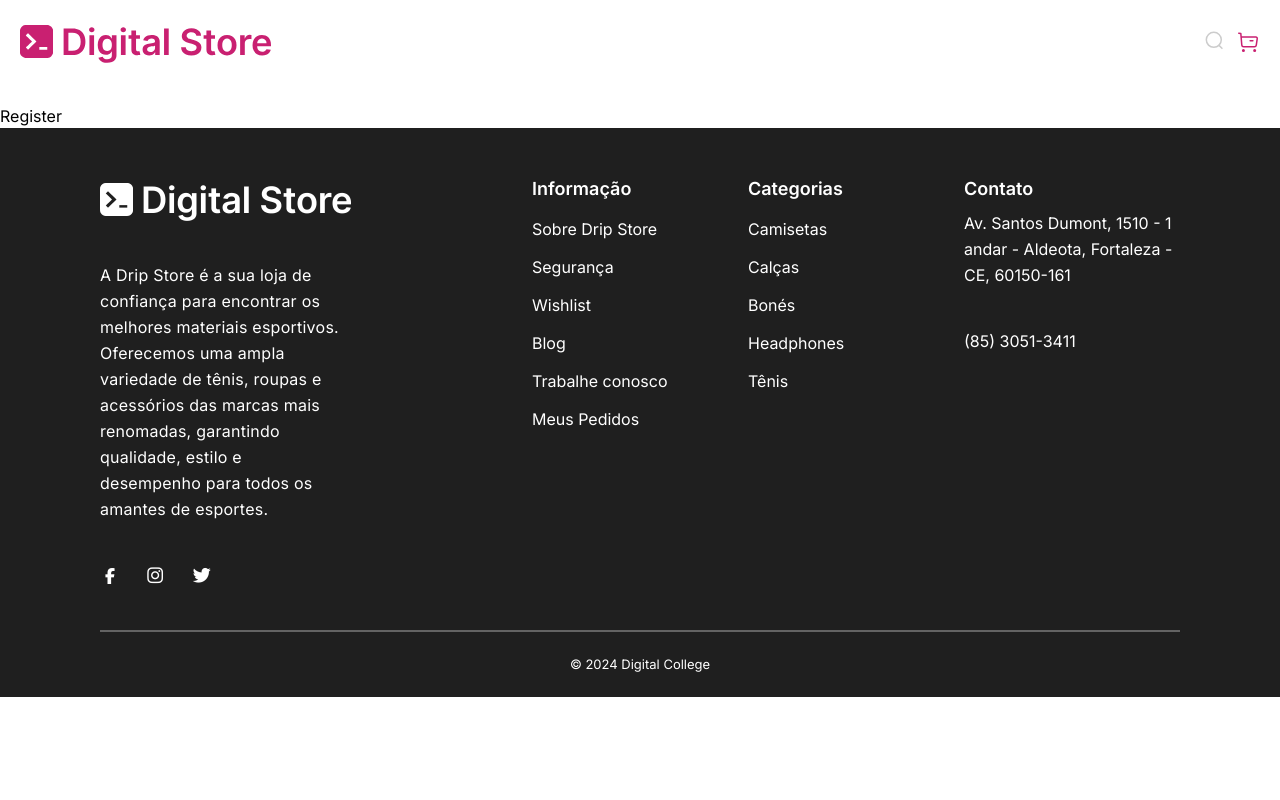
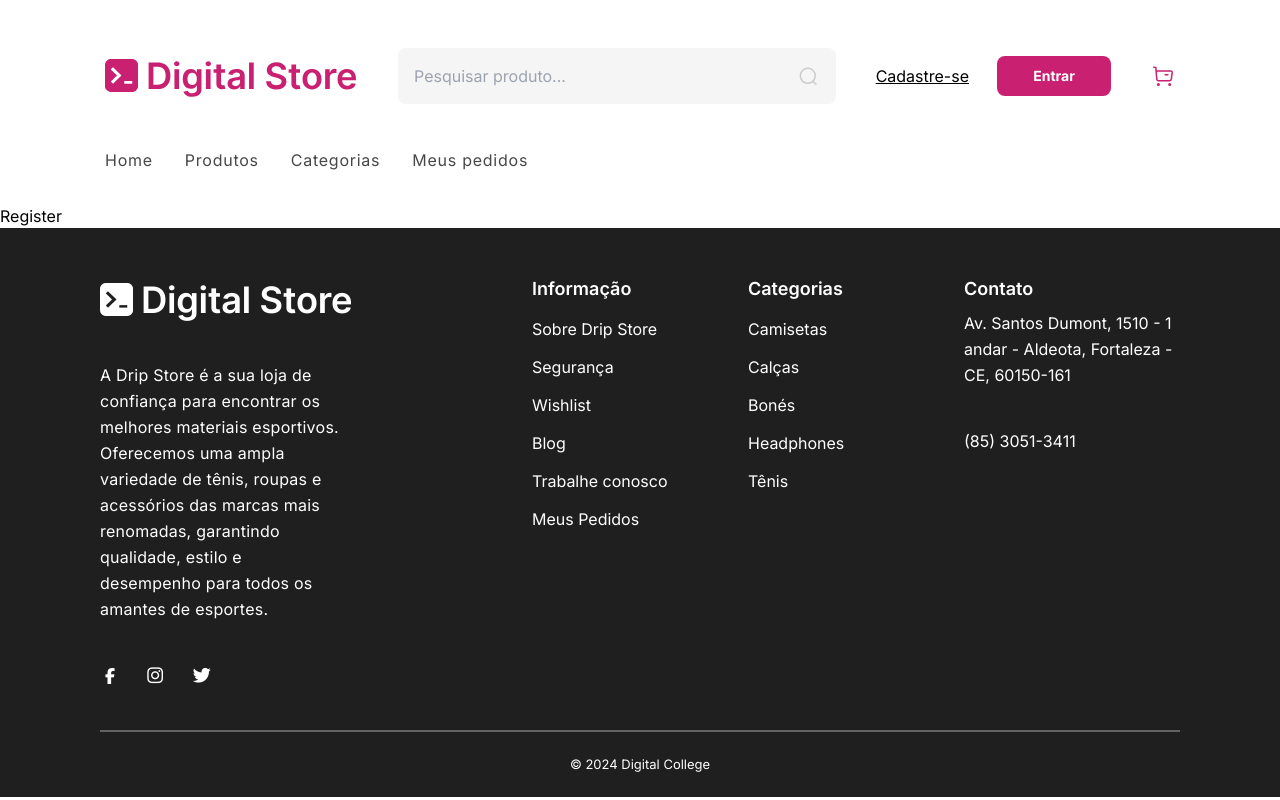
Before and after one commit to flaviare1s/drip-store, a React (Vite) app: page /register in a window 1280 px wide. Built offline with nearby package versions, Linux system fonts and the light colour scheme.

Commit message:
Estiliza versão desktop do Header

```diff
--- /dev/null
+++ b/src/components/Button.jsx
@@ -0,0 +1,8 @@
+// eslint-disable-next-line react/prop-types
+export const Button = ({ title }) => {
+  return (
+    <button>
+      { title }
+    </button>
+  )
+}
--- a/src/components/Header/Header.jsx
+++ b/src/components/Header/Header.jsx
@@ -4,6 +4,7 @@ import { DigitalLogo } from '../Header/DigitalLogo.jsx'
 import { CartIcon } from './CartIcon.jsx'
 import { SearchIcon } from './SearchIcon.jsx'
 import { SearchComponent } from './SearchComponent.jsx'
+import { Link } from 'react-router-dom'
 
 export const Header = () => {
   const [isSearchOpen, setIsSearchOpen] = useState(false)
@@ -11,16 +12,29 @@ export const Header = () => {
   const toggleSearch = () => setIsSearchOpen(!isSearchOpen)
 
   return (
-    <header className='p-5'>
-      <section className='flex justify-between items-center pb-5'>
+    <header className='p-5 sm:pt-10 lg:pt-12 sm:pb-[25px] lg:pb-[30px] lg:px-[105px]'>
+      <section className='flex justify-between items-center pb-5 sm:pb-[42px] gap-10'>
         <BurguerIcon />
         <DigitalLogo />
+        <div className='hidden lg:block w-full'>
+          <SearchComponent />
+        </div>
+        <div className='hidden lg:flex gap-3 items-center justify-center gap-7'>
+          <Link className='underline whitespace-nowrap' to='/register'>Cadastre-se</Link>
+          <Link to='/login' className='bg-primary h-10 w-[114px] text-white rounded-lg block font-bold text-sm text-center p-2.5 hover:bg-tertiary'>Entrar</Link>
+        </div>
         <div className='flex gap-3'>
-          <SearchIcon hover={true} cursor={true} onClick={toggleSearch} />
+          <SearchIcon hover={true} cursor={true} onClick={toggleSearch} hiddenOnMd={true} />
           <CartIcon />
         </div>
       </section>
-        {isSearchOpen && <SearchComponent />}
+        {isSearchOpen && <SearchComponent hiddenOnMd={false} />}
+      <nav className='lg:flex justify-start items-center gap-8 hidden text-dark-gray-2 leading-[28px] tracking-[0.75px]'>
+        <Link className='hover:underline hover:text-primary hover:font-bold' to='/'>Home</Link>
+        <Link className='hover:underline hover:text-primary hover:font-bold' to='/products'>Produtos</Link>
+        <Link className='hover:underline hover:text-primary hover:font-bold' to='/categories'>Categorias</Link>
+        <Link className='hover:underline hover:text-primary hover:font-bold' to='/orders'>Meus pedidos</Link>
+      </nav>
     </header>
   )
 }
--- a/src/components/Header/SearchIcon.jsx
+++ b/src/components/Header/SearchIcon.jsx
@@ -1,7 +1,7 @@
 /* eslint-disable react/prop-types */
-export const SearchIcon = ({ hover = true, cursor = true, onClick }) => {
+export const SearchIcon = ({ hover = true, cursor = true, onClick, hiddenOnMd }) => {
   return (
-    <div className={`${cursor ? 'cursor-pointer' : ''} ${hover ? 'group' : ''}`} onClick={onClick}>
+    <div className={`${cursor ? 'cursor-pointer' : ''} ${hover ? 'group' : ''} ${hiddenOnMd ? 'md:hidden' : ''}`} onClick={onClick}>
       <svg width="20" height="20" viewBox="0 0 20 20" fill="none" xmlns="http://www.w3.org/2000/svg">
         <circle cx="9.80547" cy="9.80553" r="7.49047" stroke="#CCCCCC" strokeWidth="1.5" strokeLinecap="round" strokeLinejoin="round" className="group-hover:stroke-[#C92071]" />
         <path d="M15.0153 15.4043L17.9519 18.3334" stroke="#CCCCCC" strokeWidth="1.5" strokeLinecap="round" strokeLinejoin="round" className="group-hover:stroke-[#C92071]"/>
--- a/src/index.css
+++ b/src/index.css
@@ -30,6 +30,13 @@
   height: 24px;
 }
 
+@media (min-width: 450px) {
+  .logo-svg {
+    width: 253px;
+    height: 44px;
+  }
+}
+
 @media (max-width: 770px) {
   .swiper.swiper-initialized.swiper-horizontal.swiper-backface-hidden.mySwiper {
     padding-bottom: 60px;
@@ -42,11 +49,6 @@
     padding-bottom: 80px;
     margin-bottom: 40px;
   }
-
-  .logo-svg {
-    width: 253px;
-    height: 44px;
-  }
 }
 
 @media (min-width: 850px) and (max-width: 1024px) {
```
